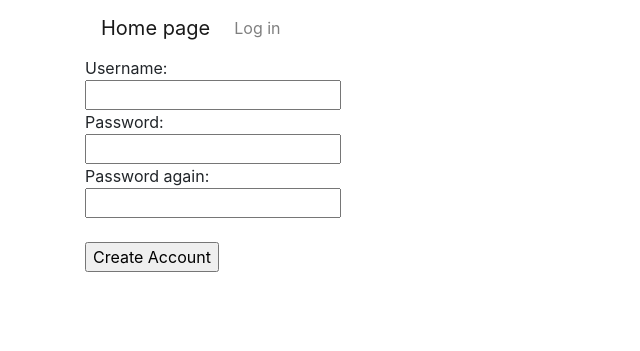
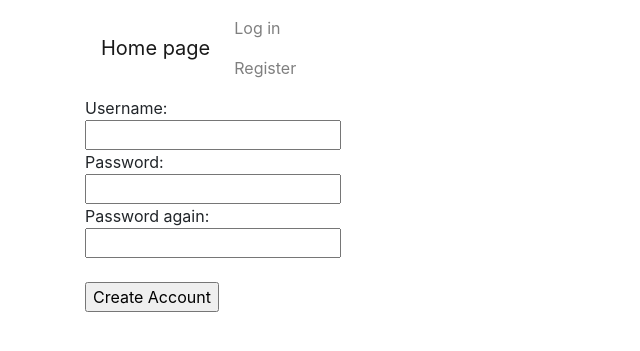
Before and after one commit to prTopi/lukuvinkkikirjasto, a Flask app: page /create in a window 1280 px wide. Shown: the top 351 px of the page, without its empty margins (0-640 px from the left). Run offline with Flask 2, Linux system fonts and the light colour scheme; some libraries are stand-ins or nearby versions.

```diff
--- a/src/templates/layout.html
+++ b/src/templates/layout.html
@@ -17,6 +17,7 @@
 {% else %}
 <li class="nav-item">
 <a class="nav-link" href="/login">Log in</a>
+<a class="nav-link" href="/create">Register</a>
 </li>
 {% endif %}
 </ul>
```
